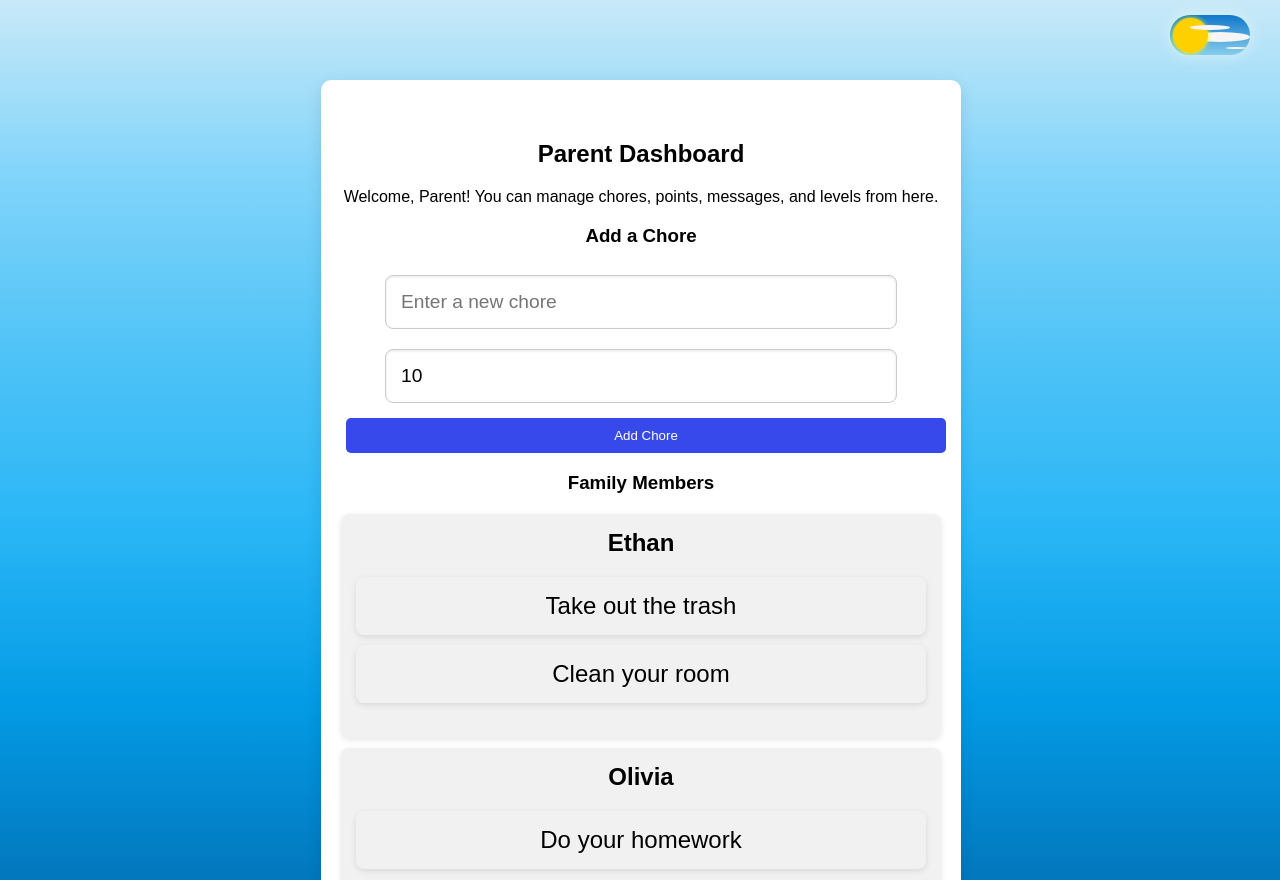
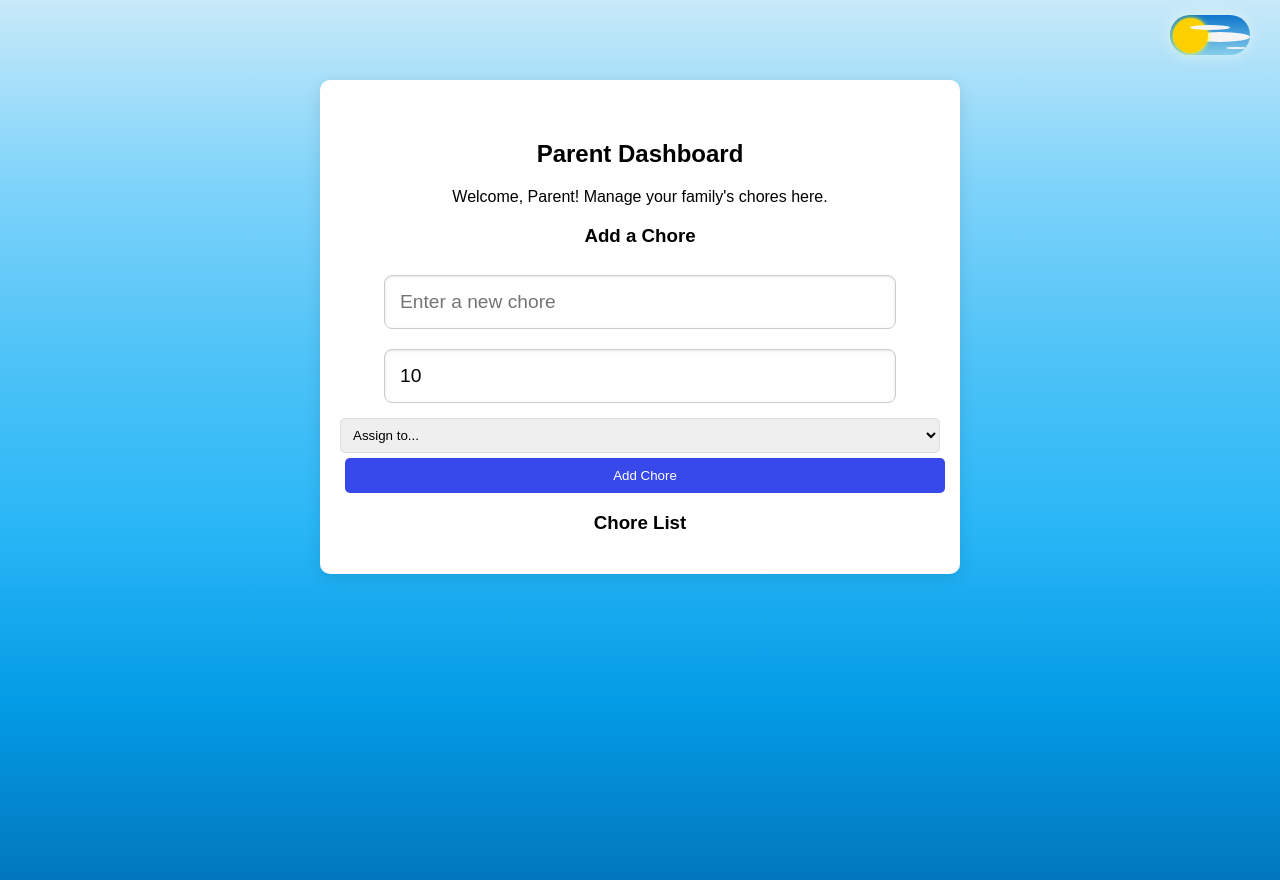
Before and after one commit to YLuin-Nie/SameTeamApp, a React (Create React App) app: page /parent-dashboard in a window 1280 px wide. Built offline with nearby package versions, Linux system fonts and the light colour scheme.

Commit message:
Update ParentDashboard.js

```diff
--- a/src/components/ParentDashboard.js
+++ b/src/components/ParentDashboard.js
@@ -1,56 +1,50 @@
-import React, { useState } from 'react';
-import MessageModal from './MessageModal'; // Import the modal component
+// File Name: ParentDashboard.js
+
+import React, { useState, useEffect } from 'react';
+import { getCurrentUser, getUsers, getChores, addChoreToStorage } from "./utils/localStorageUtils";
 
 function ParentDashboard() {
-    const [chores, setChores] = useState([]);
-    const [newChore, setNewChore] = useState('');
-    const [chorePoints, setChorePoints] = useState(10);
-    const [points, setPoints] = useState(0);
-    const [messages, setMessages] = useState([]);
-    const [newMessage, setNewMessage] = useState('');
+    const [chores, setChores] = useState([]); // ✅ State to store chores
+    const [newChore, setNewChore] = useState(''); // ✅ State to track new chore input
+    const [assignedTo, setAssignedTo] = useState(''); // ✅ State to track chore assignment
+    const [chorePoints, setChorePoints] = useState(10); // ✅ Default points for each chore
 
-    // State to control the visibility of the message modal
-    const [isModalOpen, setIsModalOpen] = useState(false);
+    // ✅ Get list of children from localStorage
+    const familyMembers = getUsers().filter(user => user.role === "Child");
 
-    // State for family members and their assigned chores
-    const [familyMembers, setFamilyMembers] = useState([
-        { name: 'Ethan', chores: ['Take out the trash', 'Clean your room'] },
-        { name: 'Olivia', chores: ['Do your homework'] }
-    ]);
+    // ✅ Get logged-in parent details
+    const currentUser = getCurrentUser();
 
-    // Function to handle adding a new chore
+    // ✅ Load chores from localStorage when component mounts
+    useEffect(() => {
+        setChores(getChores());
+    }, []);
+
+    // ✅ Function to add a new chore
     const addChore = () => {
-        if (newChore.trim()) {
-            setChores([...chores, { id: chores.length + 1, text: newChore, completed: false, points: chorePoints }]);
+        if (newChore.trim() && assignedTo) {
+            const newChoreObj = {
+                id: Date.now(), // ✅ Use unique ID based on timestamp
+                text: newChore,
+                completed: false,
+                points: chorePoints,
+                assignedTo
+            };
+
+            addChoreToStorage(newChoreObj); // ✅ Save chore in localStorage
+            setChores([...chores, newChoreObj]); // ✅ Update state
             setNewChore('');
-            setChorePoints(10); // Reset points input
-        }
-    };
-
-    // Function to open the message modal
-    const openModal = () => {
-        setIsModalOpen(true);
-    };
-
-    // Function to close the message modal
-    const closeModal = () => {
-        setIsModalOpen(false);
-    };
-
-    // Function to send a message to the child
-    const sendMessage = () => {
-        if (newMessage.trim()) {
-            setMessages([...messages, { id: messages.length + 1, text: newMessage }]);
-            setNewMessage(''); // Reset message input after sending
+            setChorePoints(10);
+            setAssignedTo('');
         }
     };
 
     return (
         <div>
             <h2>Parent Dashboard</h2>
-            <p>Welcome, Parent! You can manage chores, points, messages, and levels from here.</p>
+            <p>Welcome, {currentUser ? currentUser.username : "Parent"}! Manage your family's chores here.</p>
 
-            {/* Chore Management */}
+            {/* ✅ Form to Add a New Chore */}
             <div>
                 <h3>Add a Chore</h3>
                 <input
@@ -65,41 +59,26 @@ function ParentDashboard() {
                     onChange={(e) => setChorePoints(Number(e.target.value))}
                     placeholder="Points"
                 />
+                <select value={assignedTo} onChange={(e) => setAssignedTo(e.target.value)}>
+                    <option value="">Assign to...</option>
+                    {familyMembers.map(member => (
+                        <option key={member.username} value={member.username}>{member.username}</option>
+                    ))}
+                </select>
                 <button onClick={addChore}>Add Chore</button>
             </div>
 
-            {/* Family Members Section */}
+            {/* ✅ Display Existing Chores */}
             <div>
-                <h3>Family Members</h3>
+                <h3>Chore List</h3>
                 <ul>
-                    {familyMembers.map((member, index) => (
-                        <li key={index}>
-                            <strong>{member.name}</strong>
-                            <ul>
-                                {member.chores.map((chore, idx) => (
-                                    <li key={idx}>{chore}</li>
-                                ))}
-                            </ul>
+                    {chores.map(chore => (
+                        <li key={chore.id} style={{ textDecoration: chore.completed ? "line-through" : "none" }}>
+                            {chore.text} (Assigned to: {chore.assignedTo}) - {chore.completed ? "Completed" : "Pending"}
                         </li>
                     ))}
                 </ul>
             </div>
-
-            {/* Messages Section */}
-            <div>
-                <h3>Messages</h3>
-                <button onClick={openModal}>View Messages</button>
-                <input
-                    type="text"
-                    value={newMessage}
-                    onChange={(e) => setNewMessage(e.target.value)}
-                    placeholder="Enter your message"
-                />
-                <button onClick={sendMessage}>Send Message</button>
-            </div>
-
-            {/* Message Modal */}
-            <MessageModal isOpen={isModalOpen} onClose={closeModal} messages={messages} />
         </div>
     );
 }
```
